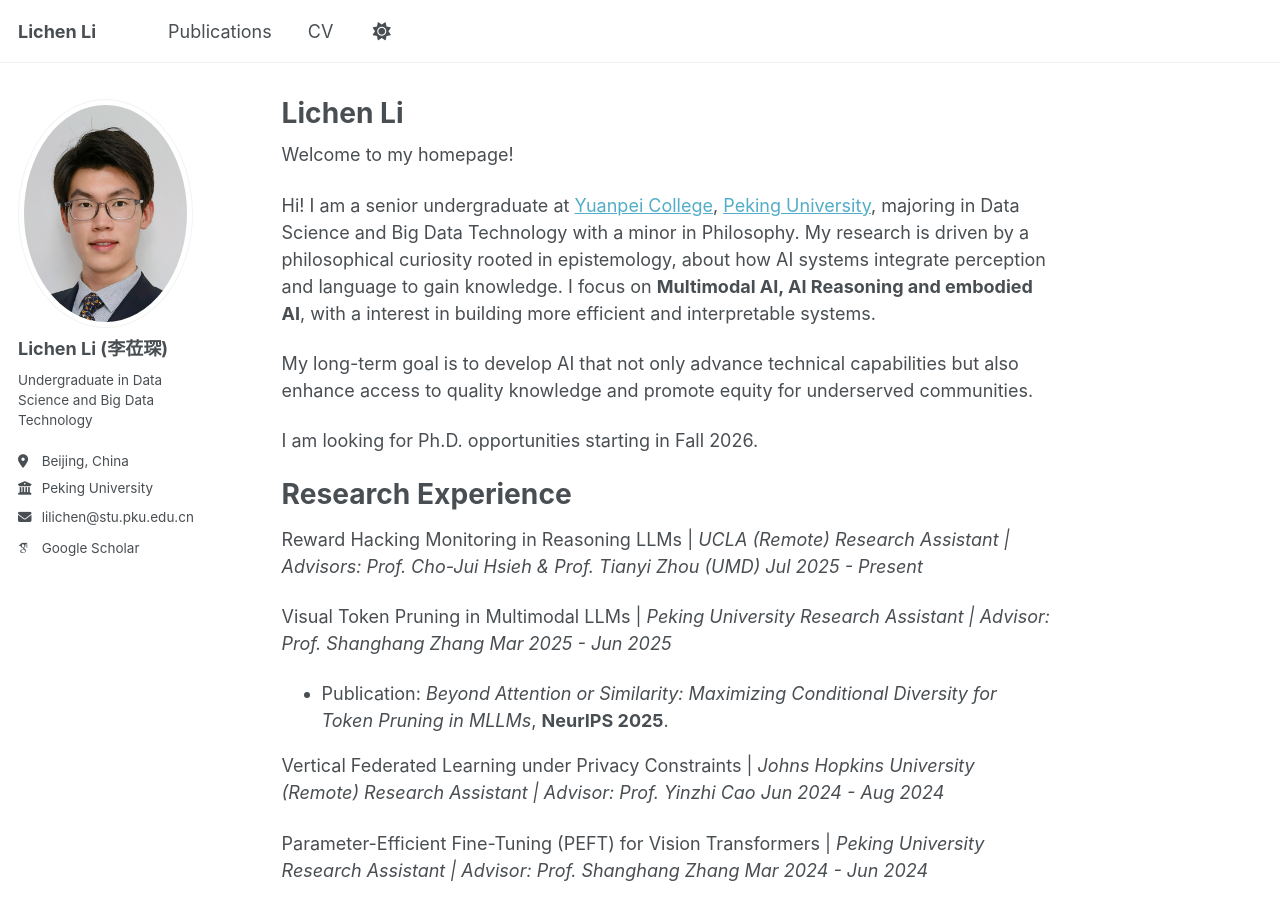
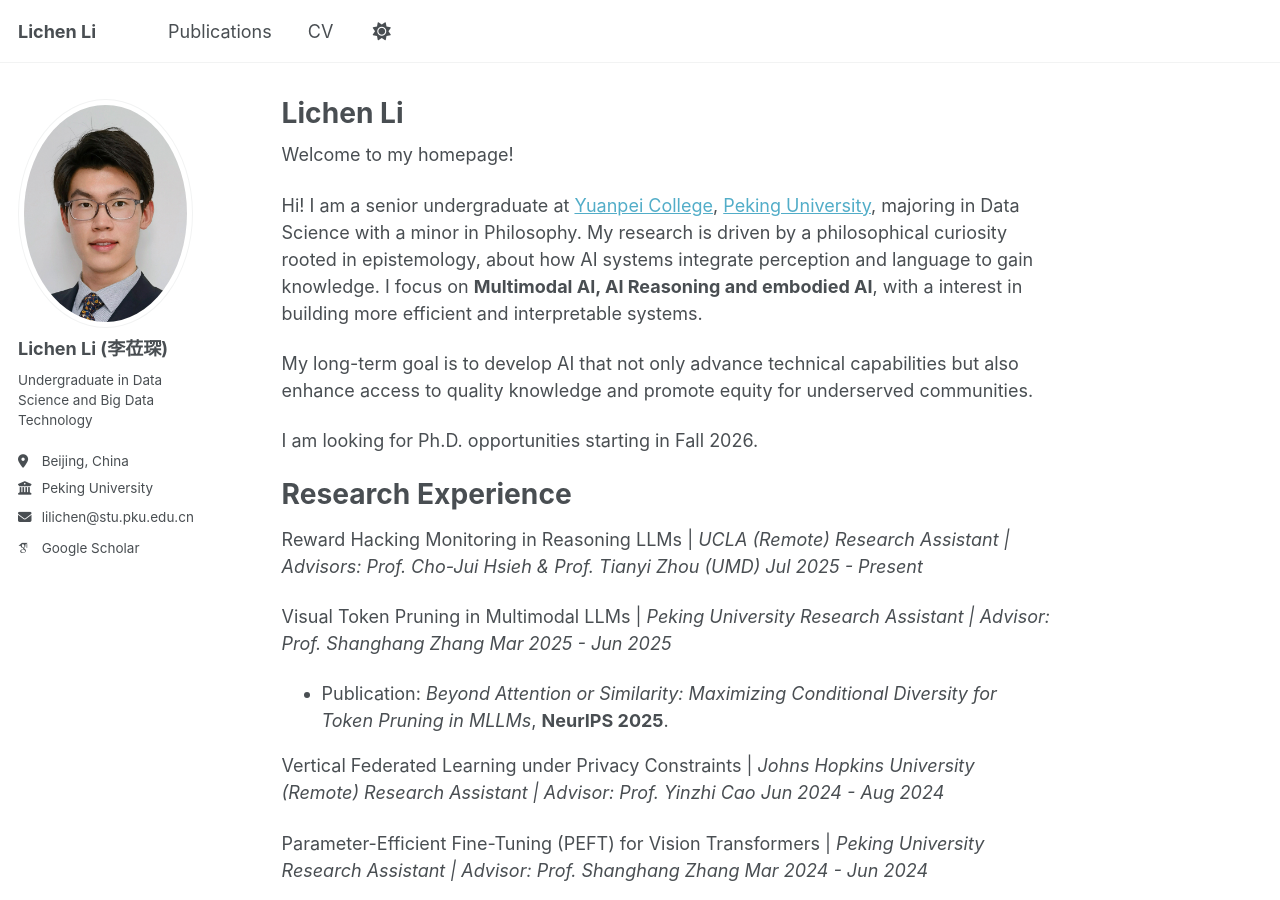
Before and after one commit to LichenLillc/LichenLillc.github.io, a Jekyll site: the page built from _pages/about.md, in a window 1280 px wide and 900 px high. Built offline with Jekyll 4.4.1, drawn with Linux system fonts in a browser that asks for light colours; some web fonts are replaced; a script that is not in the unit is left out.

Commit message:
Revise major description in about.md
Updated major from 'Data Science and Big Data Technology' to 'Data Science'.

```diff
--- a/_pages/about.md
+++ b/_pages/about.md
@@ -9,7 +9,7 @@ redirect_from:
 
 Welcome to my homepage!
 
-Hi! I am a senior undergraduate at [Yuanpei College](https://yuanpei.pku.edu.cn/en/aboutyuanpei/collegeprofile/index.htm), [Peking University](https://english.pku.edu.cn), majoring in Data Science and Big Data Technology with a minor in Philosophy.
+Hi! I am a senior undergraduate at [Yuanpei College](https://yuanpei.pku.edu.cn/en/aboutyuanpei/collegeprofile/index.htm), [Peking University](https://english.pku.edu.cn), majoring in Data Science with a minor in Philosophy.
 My research is driven by a philosophical curiosity rooted in epistemology, about how AI systems integrate perception and language to gain knowledge. I focus on **Multimodal AI, AI Reasoning and embodied AI**, with a interest in building more efficient and interpretable systems.
 
 My long-term goal is to develop AI that not only advance technical capabilities but also enhance access to quality knowledge and promote equity for underserved communities.
```
